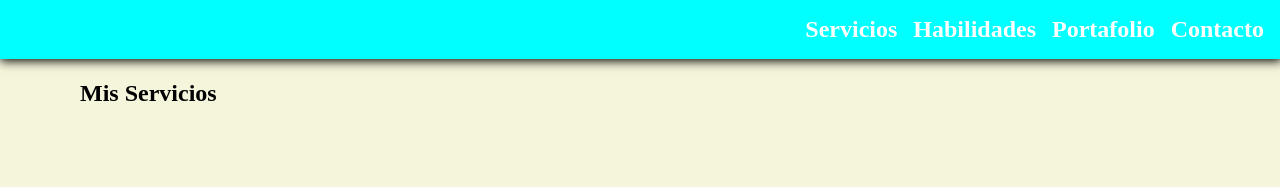
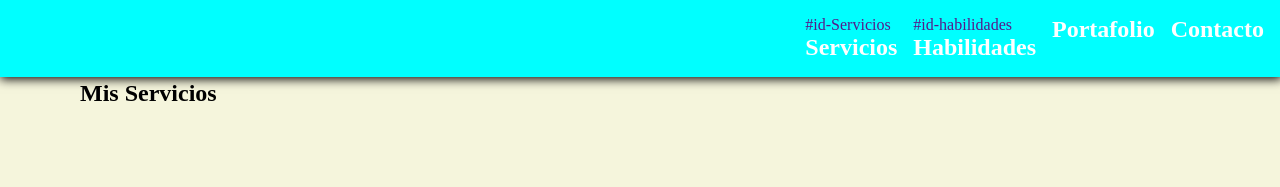
Before and after one commit to edupxtudo/portafolio, a plain HTML site: page index.html in a window 1280 px wide. Shown: the top 187 px of the page. Drawn offline with Linux system fonts and the light colour scheme.

Commit message:
sesion habilidades ok

```diff
--- a/index.html
+++ b/index.html
@@ -10,13 +10,14 @@
 </head>
 <nav class="container-nav">
   <div class="nav-bar">
-    <h4>Servicios</h4>
-    <h4>Habilidades</h4>
-    <h4>Portafolio</h4>
-    <h4>Contacto</h4>
+    <a href="">#id-Servicios<h4>Servicios</h4></a>
+    <a href="">#id-habilidades<h4>Habilidades</h4></a>
+    <a href=""><h4>Portafolio</h4></a>
+    <a href=""><h4>Contacto</h4></a>
+
   </div>
 </nav>
-<section class="Servicios" id="id_Servicios">
+<section class="Servicios" id="id-Servicios">
   <div class="Servicios-title">
     <h1>Mis Servicios</h1>
   </div>
@@ -31,7 +32,7 @@
 
 <hr>
 
-<section class="habilidades" id="id_habilidades">
+<section class="habilidades" id="id-habilidades">
   <div class="habilidades-title">
    <h1>Habilidades</h1>
   </div>
--- a/style.css
+++ b/style.css
@@ -25,13 +25,16 @@ body{
     padding: .5rem;
 }
 
-.nav-bar >h4{
+a >h4{
     color: white;
     cursor: pointer;
     font-size: 1.5rem;
 }
+a{
+    text-decoration: none;
+}
 
-.nav-bar >h4:hover{
+a >h4:hover{
     color: black;
 
 }
```
